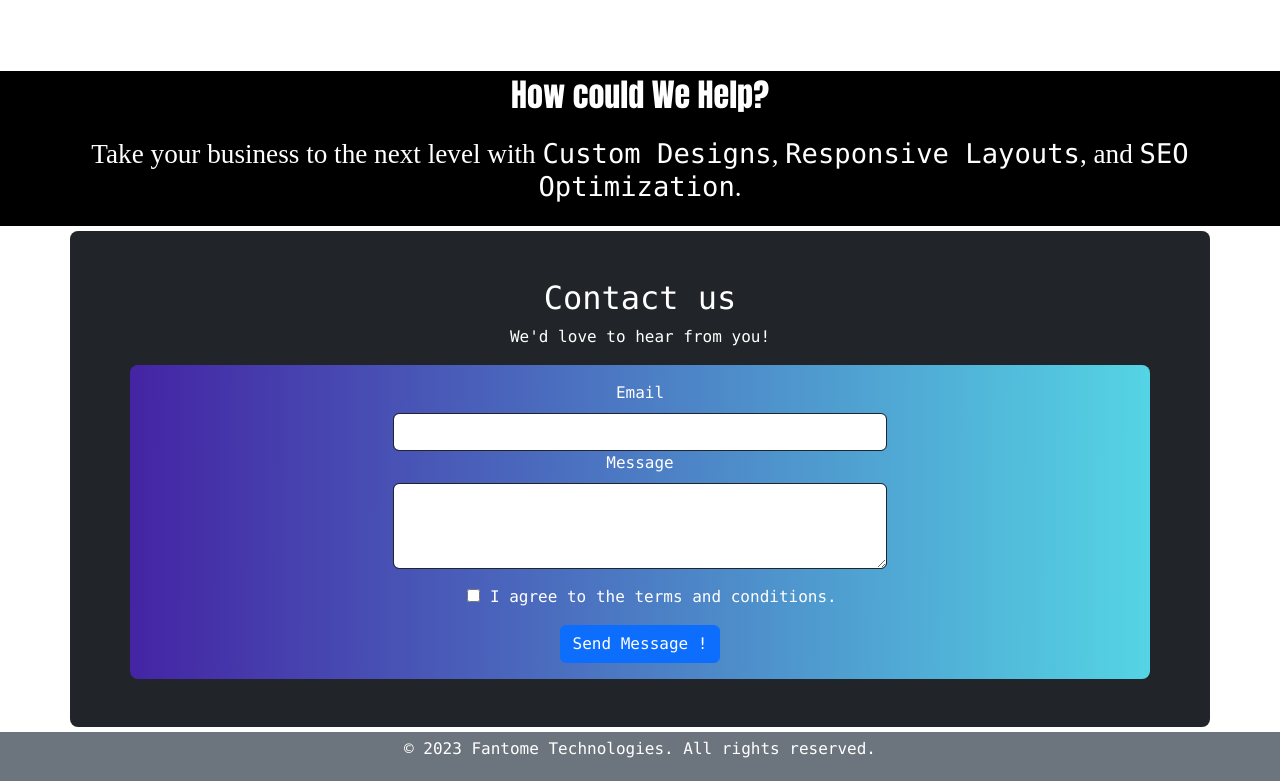
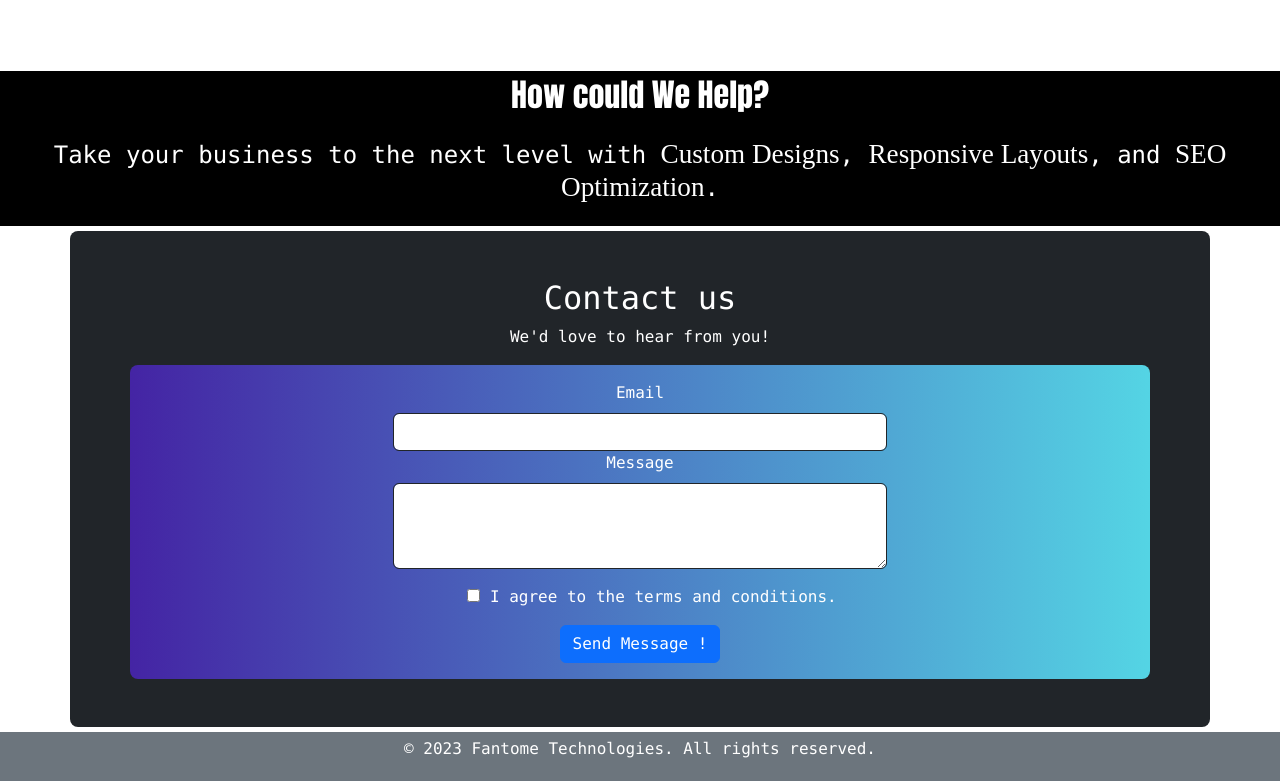
Before and after one commit to Loggingout/Company-Website, a website built with Vite: page FT/src/index.html in a window 1280 px wide. Shown: the part 859-1640 px from the top of the page. Built offline with nearby package versions, Linux system fonts and the light colour scheme.

Commit message:
Changed the wrong class font. Should be fixed now.

```diff
--- a/FT/src/styles.css
+++ b/FT/src/styles.css
@@ -85,7 +85,7 @@ body {
     font-size: 2rem;
 }
 
-.service-subtitle {
+.service-highlight {
     font-family: 'Ink Free';
     font-weight: 400;
     font-display: swap;
```
